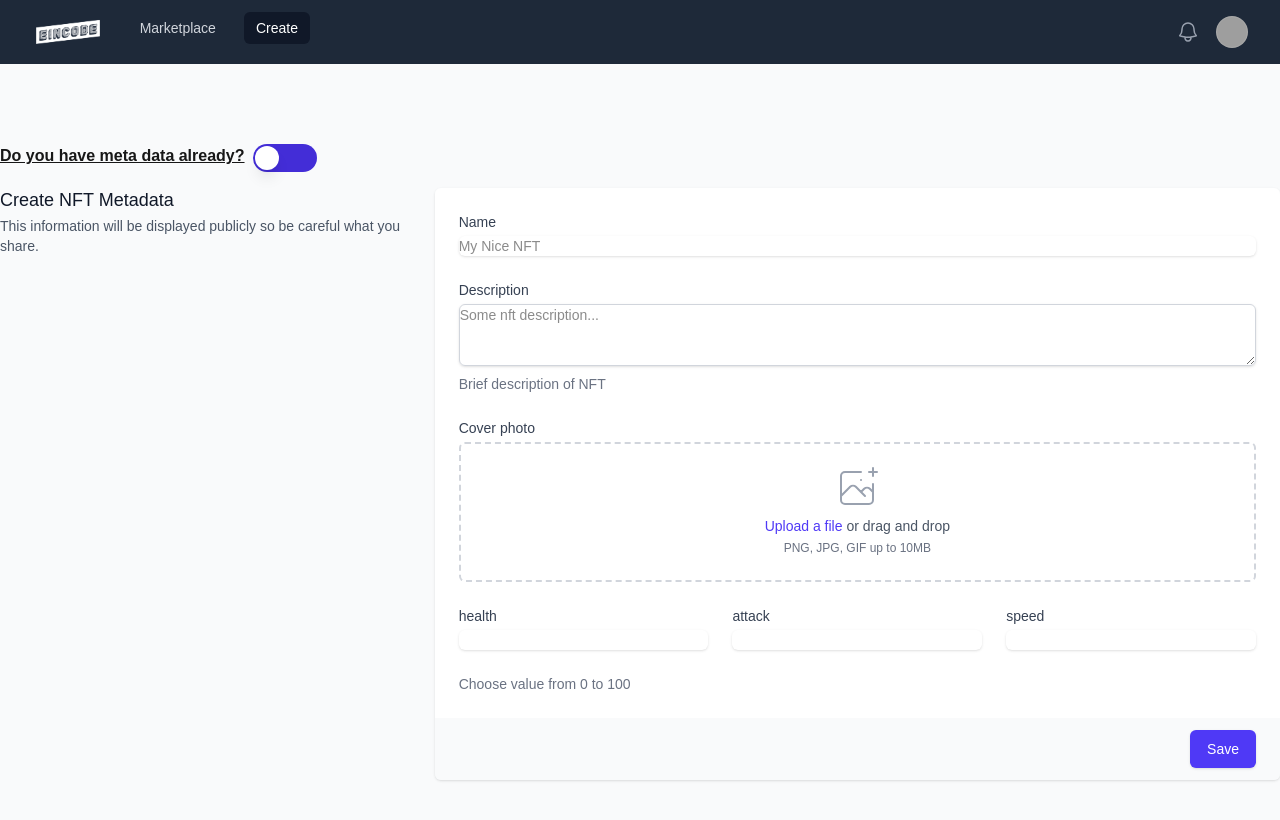
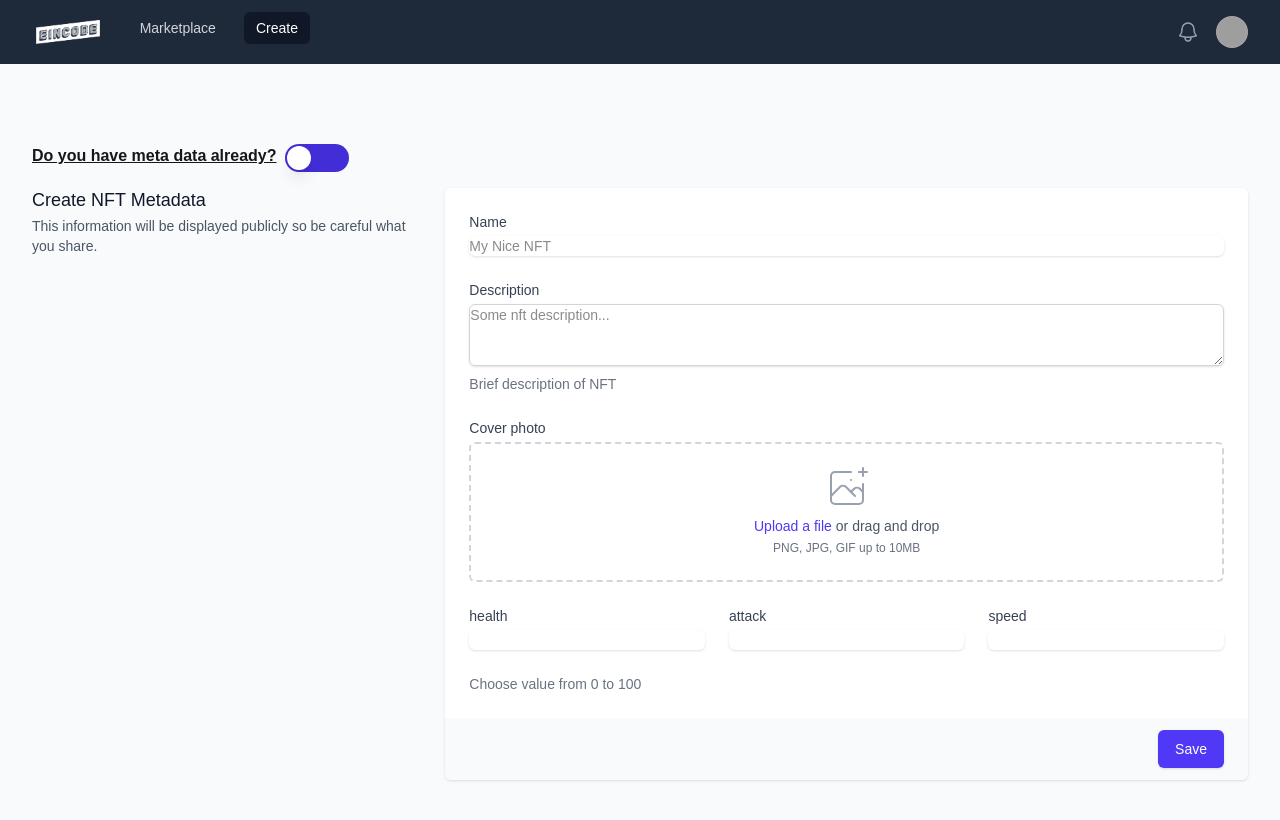
Before and after one commit to Kiki-dingqi/nft-marketplace, a Next.js app: page /nft/create in a window 1280 px wide. Shown: the top 820 px of the page. Built offline with nearby package versions, Linux system fonts and the light colour scheme; grey boxes are pictures that could not be loaded.

Commit message:
fix:fix baselayout style

```diff
--- a/app/page.tsx
+++ b/app/page.tsx
@@ -7,10 +7,9 @@
 import { NftMeta } from '@/types/nft'
 import { useWeb3 } from '@/components/providers/web3'
 const Home: NextPage = () => {
-  const {test} = useWeb3();
+  // const {} = useWeb3();
   return (
     <BaseLayout>
-      {test}
       <div className="relative bg-gray-50 pt-16 pb-20 px-4 sm:px-6 lg:pt-24 lg:pb-28 lg:px-8">
         <div className="absolute inset-0">
           <div className="bg-white h-1/3 sm:h-2/3" />
--- a/components/ui/layout/BaseLayout.tsx
+++ b/components/ui/layout/BaseLayout.tsx
@@ -5,7 +5,7 @@
         <>
             <Navbar/>
             <div className="py-16 bg-gray-50 overflow-hidden min-h-screen">
-                <div>
+                <div className="max-w-7xl mx-auto px-4 space-y-8 sm:px-6 lg:px-8">
                     {children}
                 </div>
             </div>
```
